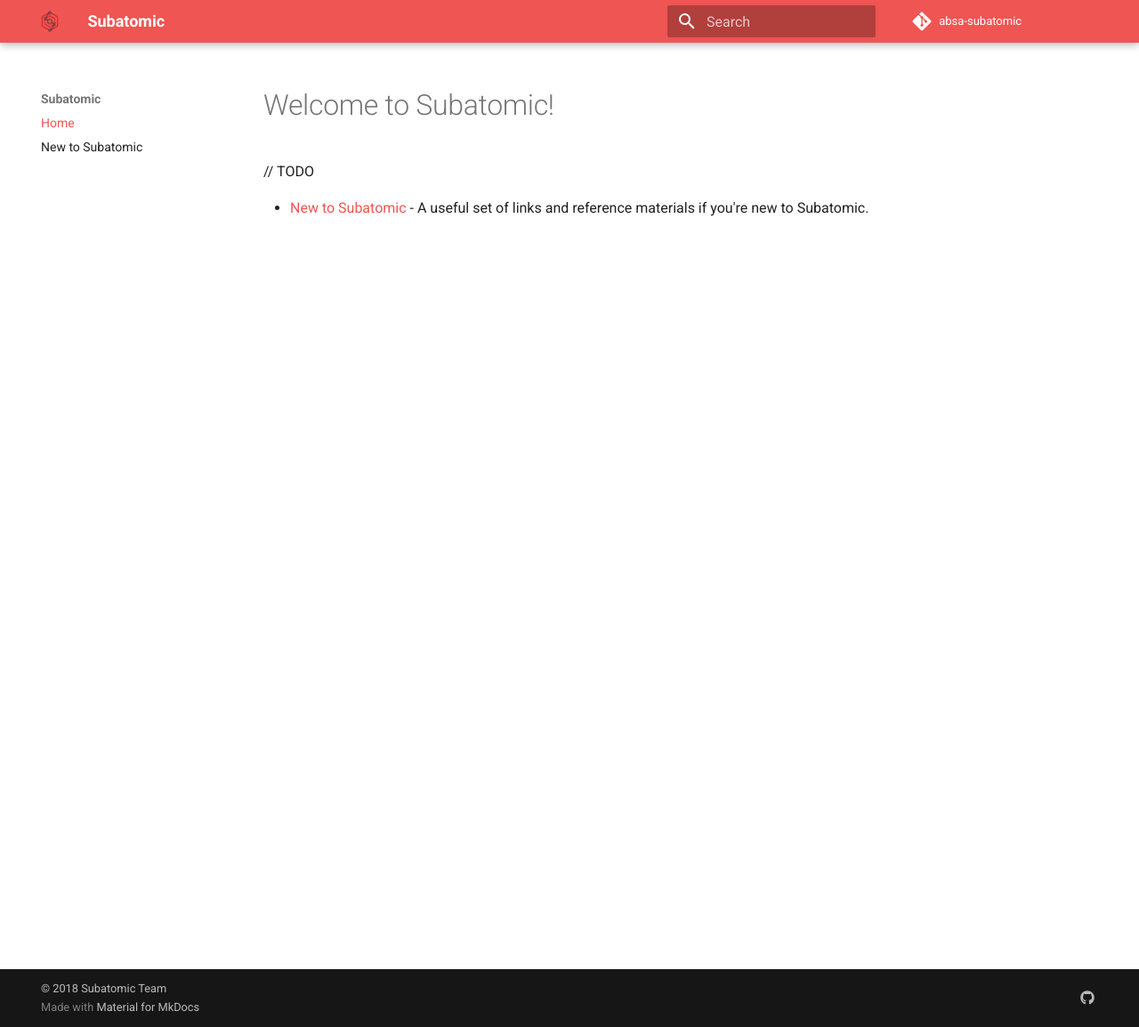
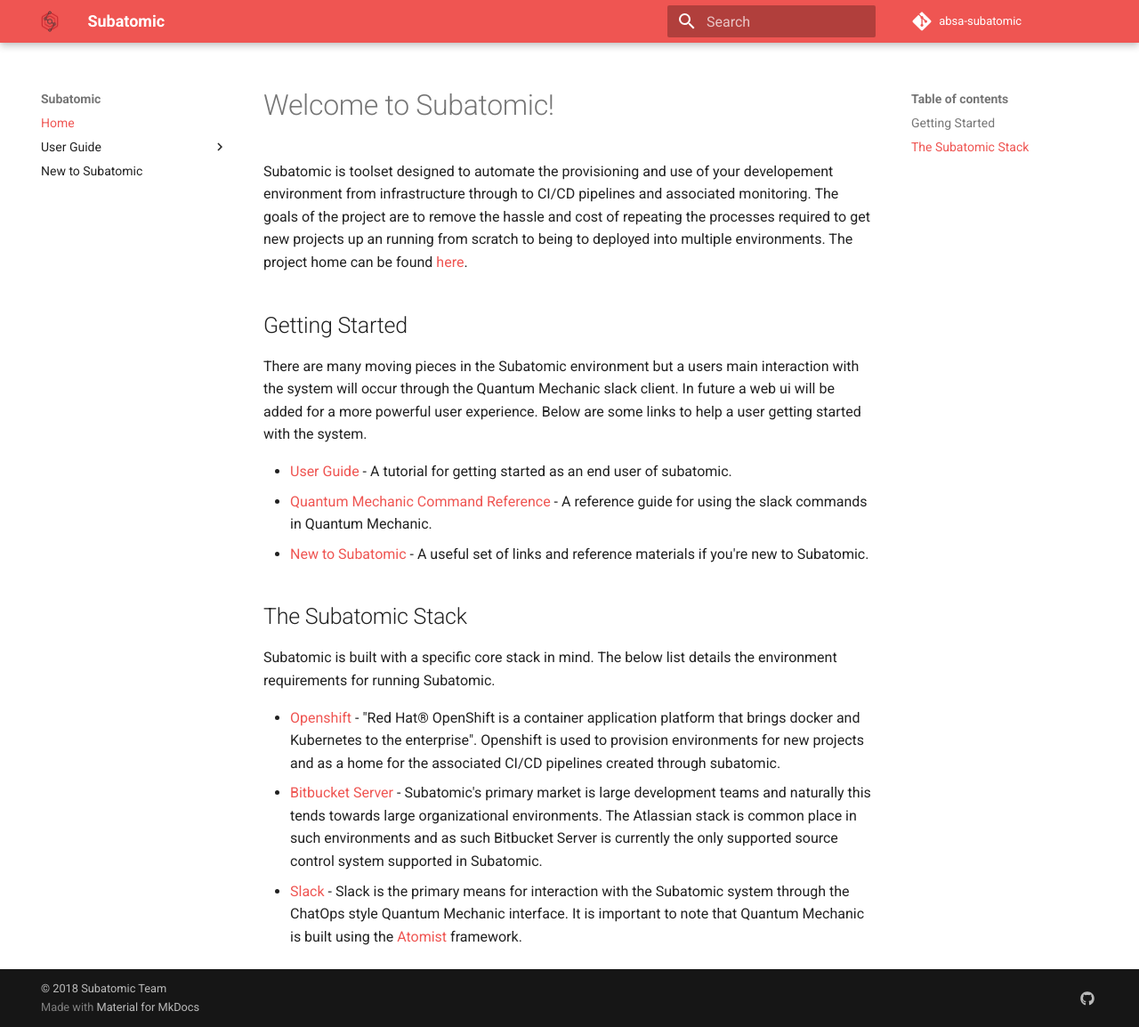
Before and after one commit to absa-subatomic-legacy/subatomic-documentation, an MkDocs documentation site: the page built from docs/index.md, in a window 1280 px wide and 1154 px high. Shown: the whole window at 89% size. Built offline with MkDocs 1.6.1 and Material for MkDocs 9.7.7, drawn with Linux system fonts in a browser that asks for light colours; comment, search, counter and statistics services are not loaded; old or Windows-style settings are respelled for this version of MkDocs.

Commit message:
Improved home page Added user-guide overview Added onboarding guide Added team creation guide

```diff
--- a/docs/index.md
+++ b/docs/index.md
@@ -1,6 +1,18 @@
 # Welcome to Subatomic!
 
-// TODO
+Subatomic is toolset designed to automate the provisioning and use of your developement environment from infrastructure through to CI/CD pipelines and associated monitoring. The goals of the project are to remove the hassle and cost of repeating the processes required to get new projects up an running from scratch to being to deployed into multiple environments. The project home can be found [here](https://github.com/absa-subatomic).
 
+## Getting Started
+There are many moving pieces in the Subatomic environment but a users main interaction with the system will occur through the Quantum Mechanic slack client. In future a web ui will be added for a more powerful user experience. Below are some links to help a user getting started with the system.
+
+* [User Guide](user-guide/user-guide-index.md) - A tutorial for getting started as an end user of subatomic.
+* [Quantum Mechanic Command Reference](quantum-mechanic-command-reference-index.md) - A reference guide for using the slack commands in Quantum Mechanic.
 * [New to Subatomic](new-to-subatomic.md) - A useful set of links and
 reference materials if you're new to Subatomic.
+
+## The Subatomic Stack
+Subatomic is built with a specific core stack in mind. The below list details the environment requirements for running Subatomic.
+
+* [Openshift](https://www.openshift.com/) - "Red Hat® OpenShift is a container application platform that brings docker and Kubernetes to the enterprise". Openshift is used to provision environments for new projects and as a home for the associated CI/CD pipelines created through subatomic.
+* [Bitbucket Server](https://www.atlassian.com/software/bitbucket/server) - Subatomic's primary market is large development teams and naturally this tends towards large organizational environments. The Atlassian stack is common place in such environments and as such Bitbucket Server is currently the only supported source control system supported in Subatomic.
+* [Slack](https://slack.com/) - Slack is the primary means for interaction with the Subatomic system through the ChatOps style Quantum Mechanic interface. It is important to note that Quantum Mechanic is built using the [Atomist](https://atomist.com/) framework.
--- a/mkdocs.yml
+++ b/mkdocs.yml
@@ -26,4 +26,8 @@
       link: https://github.com/absa-subatomic
 pages:
 - Home: index.md
+- User Guide:
+    - 'Overview': 'user-guide/overview.md'
+    - 'User Onboarding': 'user-guide/onboarding.md'
+    - 'Create a Team': 'user-guide/create-a-team.md'
 - New to Subatomic: new-to-subatomic.md
```
Also changed, not shown: docs/user-guide/create-a-team.md (added, +56 -0 lines), docs/user-guide/onboarding.md (added, +19 -0 lines), docs/user-guide/overview.md (added, +10 -0 lines), docs/images/user-guide/create-a-team/atomist-joins.png (added), docs/images/user-guide/create-a-team/create-slack-channel.png (added), docs/images/user-guide/create-a-team/devops-env-created.png (added), docs/images/user-guide/create-a-team/devops-slack-message.png (added), docs/images/user-guide/create-a-team/team-creation.png (added), docs/images/user-guide/onboarding/onboarding-command.png (added), docs/images/user-guide/onboarding/team-message.png (added).
